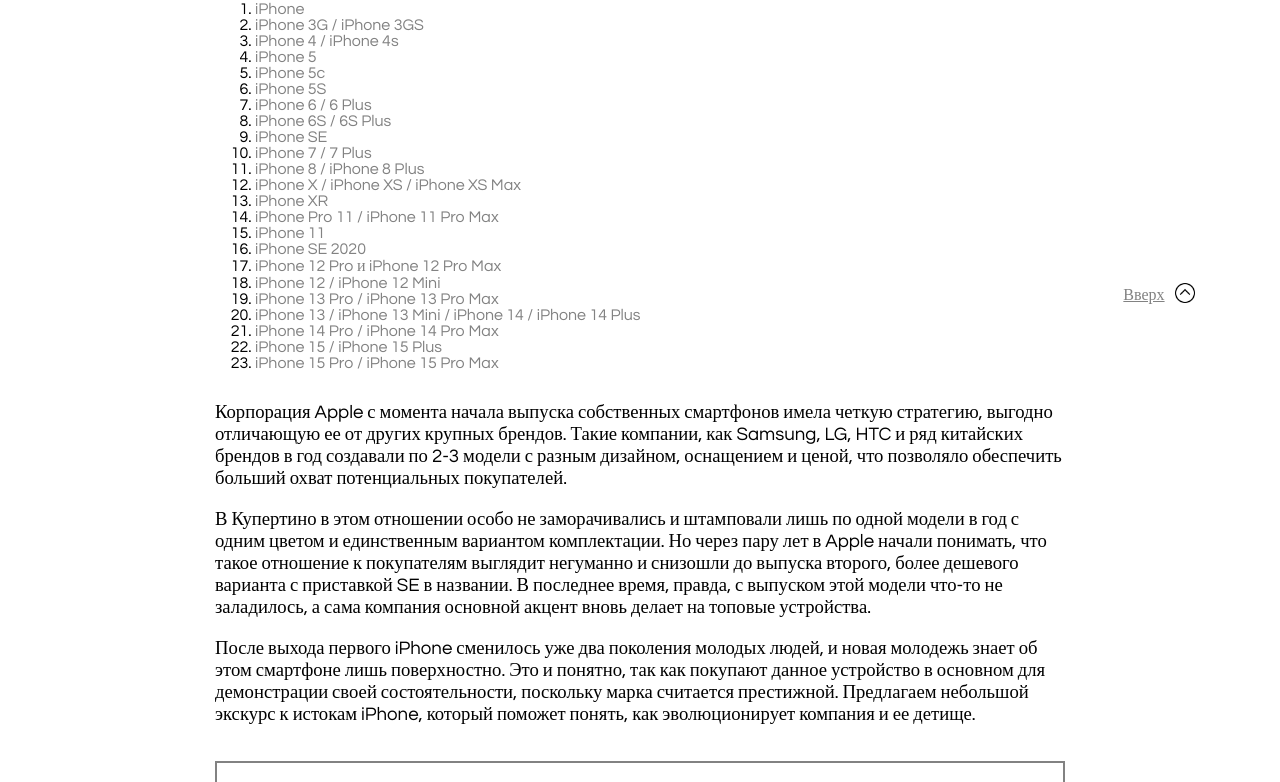
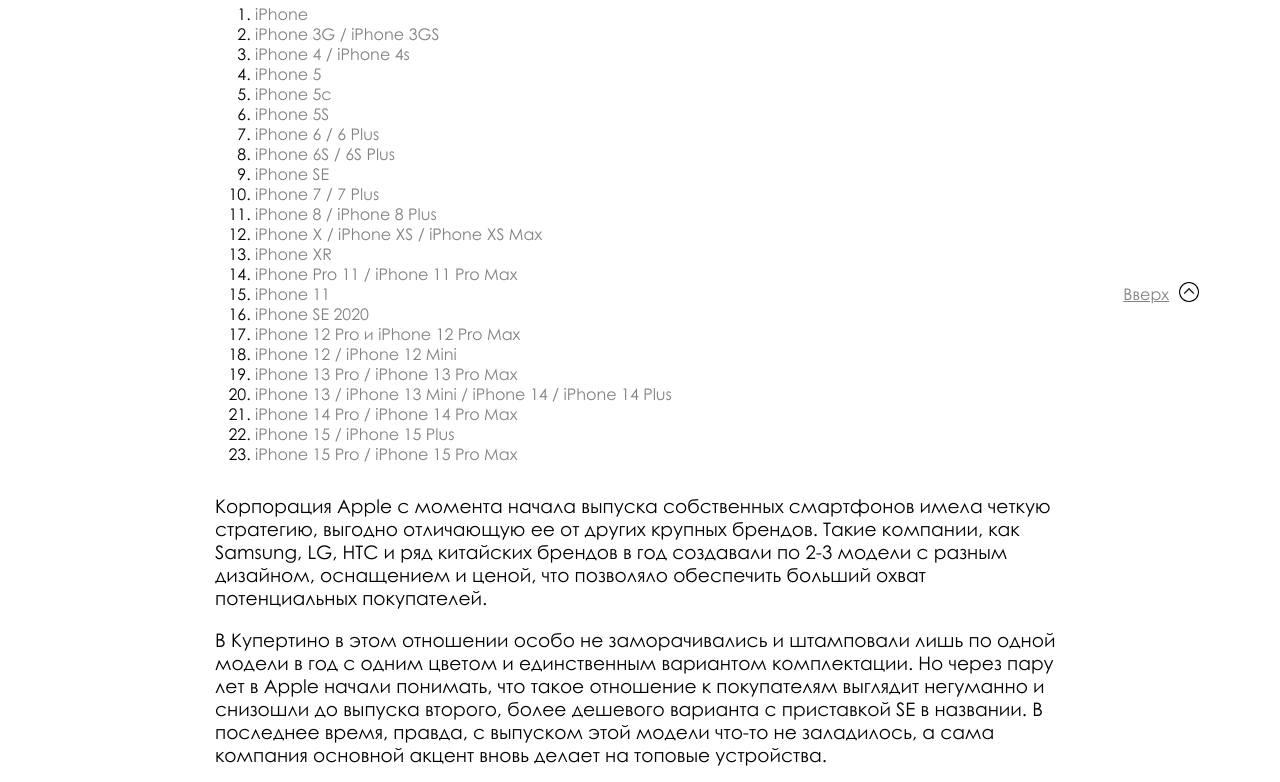
Before and after one commit to Filin04/timmit.infoiphone, a plain HTML site: page index.html in a window 1280 px wide. Shown: the part 457-1239 px from the top of the page. Drawn offline with nearby package versions, Linux system fonts and the light colour scheme; some packages are replaced by stand-ins of ours; a script that the page names is missing.

Commit message:
Update fontStyle.css

```diff
--- a/css/fontStyle.css
+++ b/css/fontStyle.css
@@ -1,3 +1,8 @@
+@font-face {
+	font-family: 'Font';
+	src: url(../font/GOTHIC.TTF);
+}
+
 h1 {
     color: rgb(130, 130, 130);
     font-size: 36pt;
@@ -16,7 +21,7 @@ h2,
 h3,
 h4,
 ol {
-    font-family: Century Gothic;
+    font-family: 'Font';
 }
 
 a:hover {
```
